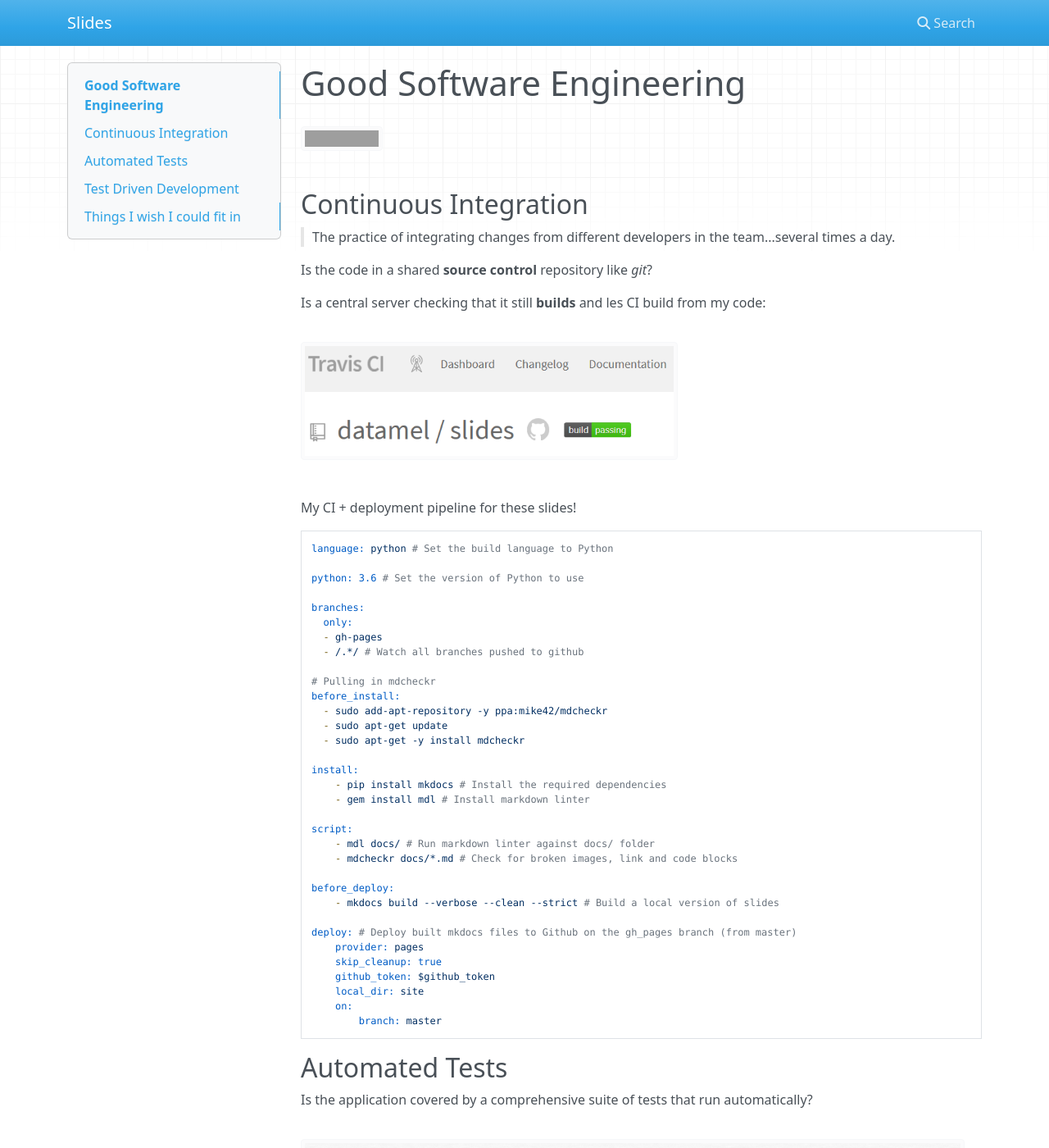
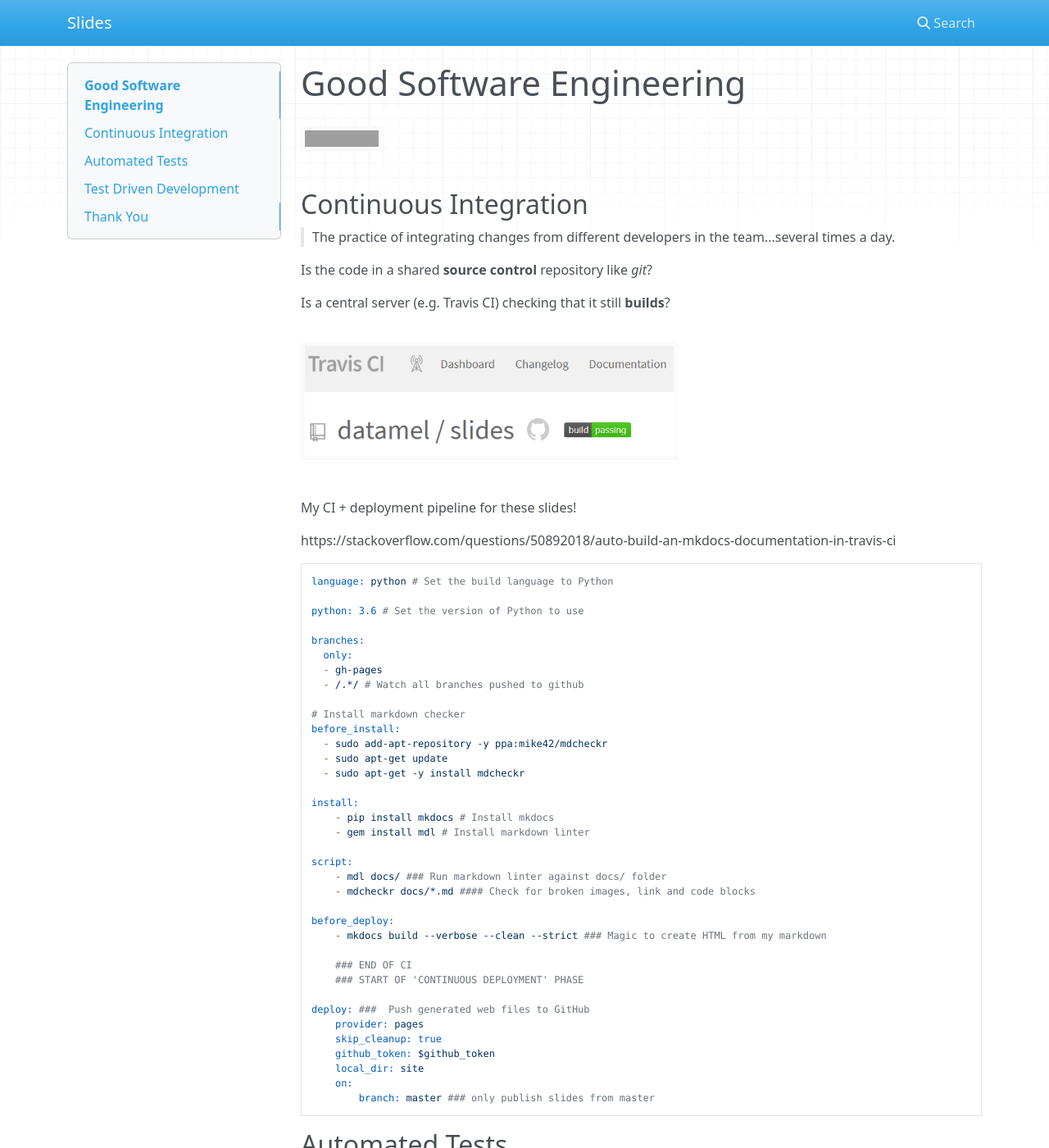
Before and after one commit to datamel/slides, an MkDocs documentation site: the page built from docs/index.md, in a window 1280 px wide and 1400 px high. Shown: the whole window at 82% size. Built offline with MkDocs 1.6.1, drawn with Linux system fonts in a browser that asks for light colours; nearby versions of some CDN libraries; some of the changed text lies outside the part shown; grey boxes are pictures that could not be loaded.

Commit message:
Fixing typos

````diff
--- a/docs/index.md
+++ b/docs/index.md
@@ -8,12 +8,13 @@
 
 Is the code in a shared **source control** repository like *git*?
 
-Is a central server checking that it still **builds** and
-les CI build from my code:
+Is a central server (e.g. Travis CI) checking that it still **builds**?
 
 ![VSCodeTests](build_pass-resized.png)
 
 My CI + deployment pipeline for these slides!
+
+https://stackoverflow.com/questions/50892018/auto-build-an-mkdocs-documentation-in-travis-ci
 
 ```yaml
 language: python # Set the build language to Python
@@ -25,30 +26,33 @@ branches:
   - gh-pages
   - /.*/ # Watch all branches pushed to github
 
-# Pulling in mdcheckr
+# Install markdown checker
 before_install:
   - sudo add-apt-repository -y ppa:mike42/mdcheckr
   - sudo apt-get update
   - sudo apt-get -y install mdcheckr
 
 install:
-    - pip install mkdocs # Install the required dependencies
+    - pip install mkdocs # Install mkdocs
     - gem install mdl # Install markdown linter
 
 script:
-    - mdl docs/ # Run markdown linter against docs/ folder
-    - mdcheckr docs/*.md # Check for broken images, link and code blocks
+    - mdl docs/ ### Run markdown linter against docs/ folder
+    - mdcheckr docs/*.md #### Check for broken images, link and code blocks
 
 before_deploy:
-    - mkdocs build --verbose --clean --strict # Build a local version of slides
+    - mkdocs build --verbose --clean --strict ### Magic to create HTML from my markdown
 
-deploy: # Deploy built mkdocs files to Github on the gh_pages branch (from master)
+    ### END OF CI
+    ### START OF 'CONTINUOUS DEPLOYMENT' PHASE
+
+deploy: ###  Push generated web files to GitHub
     provider: pages
     skip_cleanup: true
     github_token: $github_token
     local_dir: site
     on:
-        branch: master
+        branch: master ### only publish slides from master
 ```
 
 ## Automated Tests
@@ -128,7 +132,9 @@ def two_fer(name="you"):
 - And if you like numbers, an easy metric for code quality from **coverage %**.
 - TDD will naturally produce minimal modular code (Single Responsiblity Principle and **Y**ou **A**ren't **G**onna **T**o **N**eed **I**t)
 
-## Things I wish I could fit in
+## **Thank** **You**
+
+### Things I didn't have time for
 
 - SOLID  object-orientated design principles
   - Single-responsiblity principle
````
